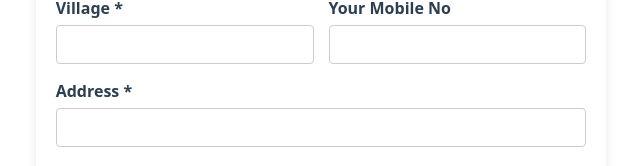
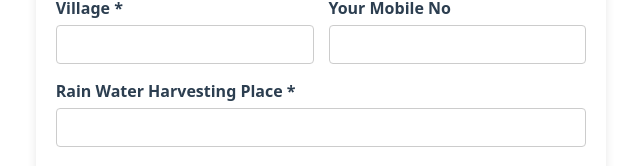
Before and after one commit to Darkkillerxxx/rainWaterHarvesting-frontend, a React (Create React App) app: page /create in a window 1280 px wide. Shown: the part 304-470 px from the top of the page, without its empty margins (319-959 px from the left). Built offline with nearby package versions, Linux system fonts and the light colour scheme; no server answers.

Commit message:
Changed Address Label

```diff
--- a/src/pages/Form/Form.js
+++ b/src/pages/Form/Form.js
@@ -232,7 +232,7 @@ const Form = () => {
             </div>
           </div>
           <div className="form-group">
-            <label htmlFor="LOCATION">Address *</label>
+            <label htmlFor="LOCATION">Rain Water Harvesting Place *</label>
             <input
               id="LOCATION"
               name="LOCATION"
```
